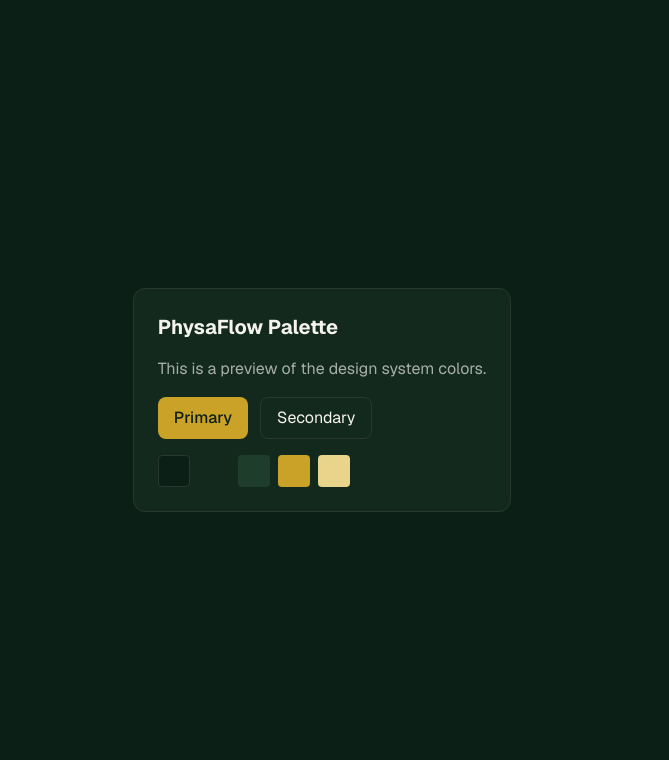
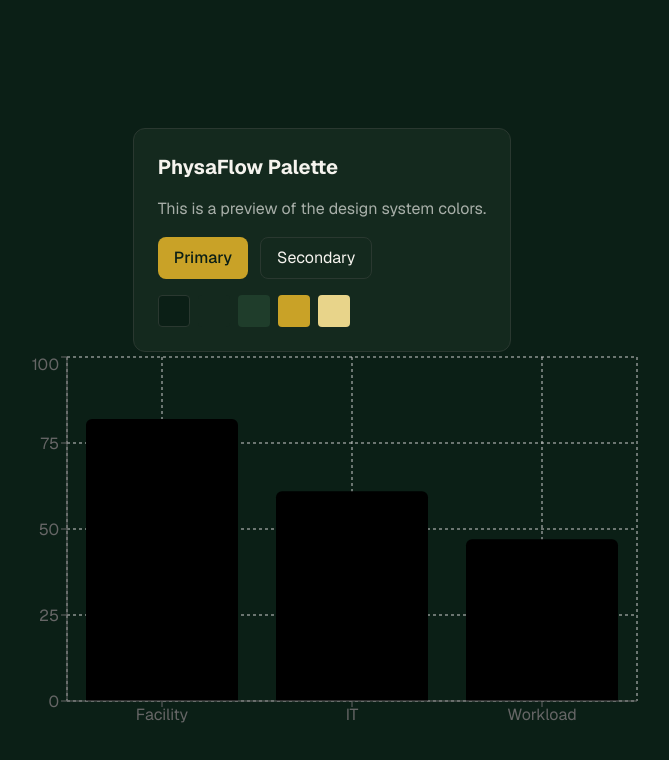
Before and after one commit to No-Country-simulation/so7-26-team-02-physaflow-public-report, a Next.js app: page / in a window 1280 px wide. Shown: the top 760 px of the page, without its empty margins (318-987 px from the left). Built offline with nearby package versions, Linux system fonts and the light colour scheme.

Commit message:
recharts initial setup, first component tested

```diff
--- /dev/null
+++ b/app/components/charts/CapacityBarChart.tsx
@@ -0,0 +1,49 @@
+"use client";
+
+import {
+    ResponsiveContainer,
+    BarChart,
+    Bar,
+    XAxis,
+    YAxis,
+    Tooltip,
+    CartesianGrid
+} from "recharts";
+
+const data = [
+    {
+        layer: "Facility",
+        capacity: 82,
+    },
+    {
+        layer: "IT",
+        capacity: 61,
+    },
+    {
+        layer: "Workload",
+        capacity: 47,
+    },
+];
+
+export default function CapacityBarChart() {
+    return (
+        <div className="h-96 w-full">
+            <ResponsiveContainer>
+                <BarChart data={data}>
+                    <CartesianGrid strokeDasharray="3 3" />
+
+                    <XAxis dataKey="layer" />
+
+                    <YAxis />
+
+                    <Tooltip />
+
+                    <Bar
+                        dataKey="capacity"
+                        radius={[6,6,0,0]}
+                    />
+                </BarChart>
+            </ResponsiveContainer>
+        </div>
+    );
+}
--- a/app/page.tsx
+++ b/app/page.tsx
@@ -1,3 +1,4 @@
+import CapacityBarChart from "./components/charts/CapacityBarChart";
 import PaletteTest from "./components/PaletteTest";
 
 export default function Home() {
@@ -5,6 +6,7 @@ export default function Home() {
     <div className="flex flex-col flex-1 items-center justify-center bg-background">
       <main className="flex flex-1 w-full max-w-3xl flex-col items-center justify-center py-32 px-16">
         <PaletteTest />
+        <CapacityBarChart />
       </main>
     </div>
   );
--- a/package.json
+++ b/package.json
@@ -15,7 +15,8 @@
     "@types/mdx": "^2.0.14",
     "next": "16.2.11",
     "react": "19.2.4",
-    "react-dom": "19.2.4"
+    "react-dom": "19.2.4",
+    "recharts": "^3.10.1"
   },
   "devDependencies": {
     "@tailwindcss/postcss": "^4",
```
Also changed, not shown: 1 other file (tests, documents, lock files or other folders).
